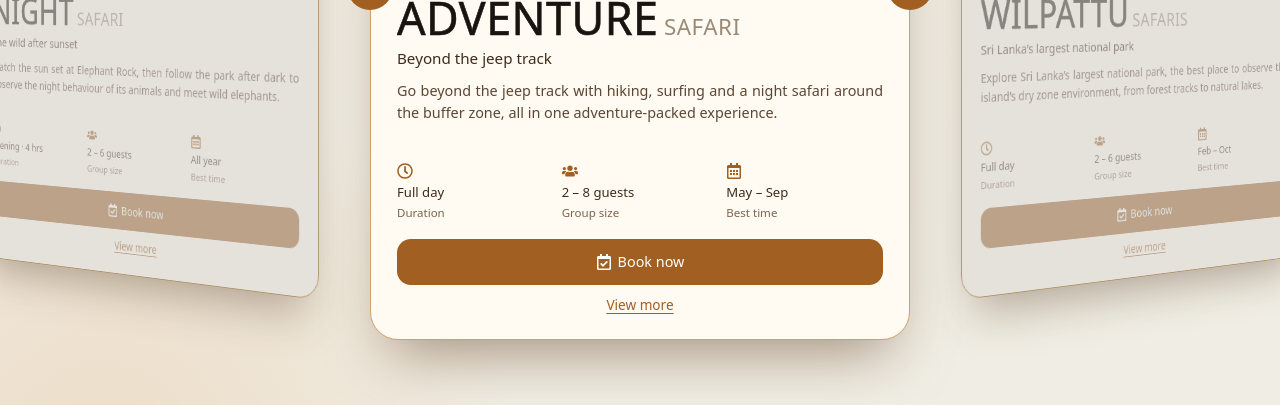
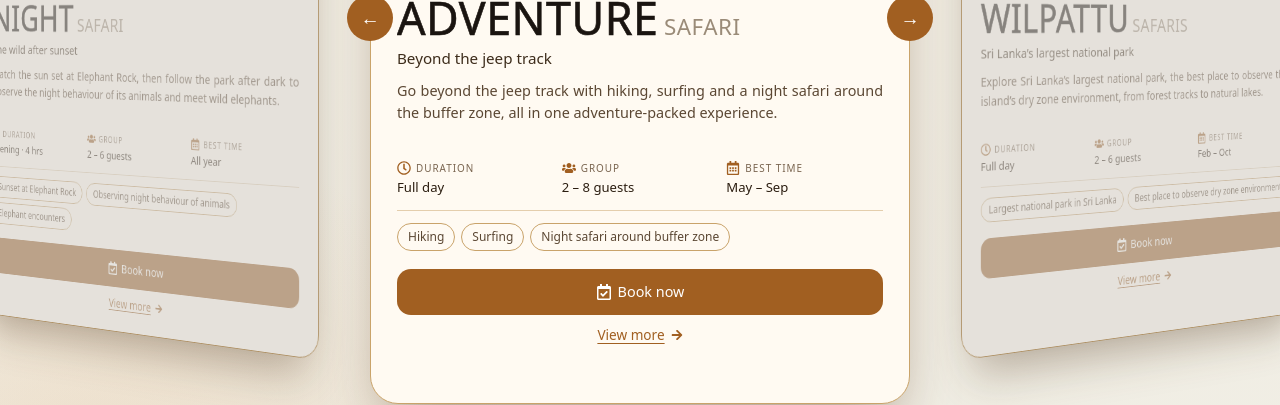
Before and after one commit to Benihin-Dev/canopy-safaris, a Next.js app: page / in a window 1280 px wide. Shown: the part 2480-2885 px from the top of the page. Built offline with nearby package versions, Linux system fonts and the light colour scheme; a web font is replaced by a local one.

Commit message:
Enhance SafariPackages component layout and styling
Updated the layout and styling of the SafariPackages component. Added new icons and improved the display of facts and highlights.

```diff
--- a/src/components/SafariPackages.jsx
+++ b/src/components/SafariPackages.jsx
@@ -11,6 +11,7 @@ import {
   FaRegClock,
   FaRegCalendarAlt,
   FaRegCalendarCheck,
+  FaArrowRight,
 } from "react-icons/fa";
 import { packages } from "@/data/packages";
 import { Bebas_Neue, Poppins } from "next/font/google";
@@ -104,17 +105,20 @@ const css = `
 .sp-tag{margin:0;font-size:.95rem;color:#7a6550;white-space:nowrap;overflow:hidden;text-overflow:ellipsis}
 .sp-meta p.sp-desc{margin:10px 0 0;font-size:.9rem;line-height:1.55;color:var(--sp-body);text-align:justify;height:calc(1.55em * 5);display:-webkit-box;-webkit-line-clamp:5;-webkit-box-orient:vertical;overflow:hidden}
 @media (min-width:640px){.sp-meta p.sp-desc{height:calc(1.55em * 3);-webkit-line-clamp:3}}
-.sp-facts{display:flex;gap:8px;margin:16px 0 0;padding:0;list-style:none}
-.sp-facts li{flex:1;min-width:0;display:flex;flex-direction:column;gap:2px;font-size:.82rem;font-weight:500;color:var(--sp-text)}
+.sp-facts{display:flex;gap:8px;margin:14px 0 0;padding:0 0 12px;list-style:none;border-bottom:1px solid rgba(201,163,106,.5)}
+.sp-facts li{flex:1;min-width:0;display:flex;flex-direction:column;gap:3px;font-size:.82rem;font-weight:500;color:var(--sp-heading)}
+.sp-fl{display:flex;align-items:center;gap:5px;font-size:.62rem;font-weight:400;letter-spacing:.1em;text-transform:uppercase;color:#7a6550}
+.sp-fl svg{width:14px;height:14px;flex:none;color:var(--sp-accent)}
 .sp-fv{display:block;white-space:nowrap;overflow:hidden;text-overflow:ellipsis}
-.sp-facts svg{width:16px;height:16px;color:var(--sp-accent);margin-bottom:2px}
-.sp-facts small{font-size:.72rem;font-weight:400;color:#7a6550}
+.sp-chips{display:flex;flex-wrap:wrap;gap:6px;margin:12px 0 0;padding:0;list-style:none}
+.sp-chips li{border:1px solid var(--sp-card-border);border-radius:999px;padding:4px 10px;font-size:.75rem;color:var(--sp-body)}
 .sp-cta{display:flex;align-items:center;justify-content:center;gap:6px;background:var(--sp-accent);color:#fff;border-radius:14px;padding:12px;font-size:.9rem;font-weight:500;transition:background .2s ease}
 .sp-cta:hover{background:var(--sp-accent-hover)}
 .sp-cta:focus-visible{outline:2px solid var(--sp-accent);outline-offset:3px}
 .sp-cta svg{width:16px;height:16px}
 .sp-actions{display:flex;flex-direction:column;gap:10px}
-.sp-more{display:block;text-align:center;font-size:.85rem;font-weight:500;color:var(--sp-accent);text-decoration:underline;text-underline-offset:3px;transition:color .2s ease}
+.sp-more{display:flex;align-items:center;justify-content:center;gap:6px;font-size:.85rem;font-weight:500;color:var(--sp-accent);text-decoration:underline;text-underline-offset:3px;transition:color .2s ease}
+.sp-more svg{width:12px;height:12px}
 .sp-more:hover{color:var(--sp-accent-hover)}
 .sp-card[data-pos="side"] .sp-more{pointer-events:none}
 .sp-all{margin-top:14px;display:inline-flex;align-items:center;gap:6px;border:1px solid var(--sp-accent);color:var(--sp-accent);border-radius:999px;padding:9px 22px;font-size:.9rem;font-weight:500;transition:background .2s ease,color .2s ease}
@@ -438,20 +442,31 @@ export default function SafariPackages() {
                   <p className="sp-desc font-inter">{p.desc}</p>
                   <ul className="sp-facts font-inter">
                     <li>
-                      <FaRegClock aria-hidden="true" />
+                      <span className="sp-fl">
+                        <FaRegClock aria-hidden="true" />
+                        Duration
+                      </span>
                       <span className="sp-fv">{p.duration}</span>
-                      <small>Duration</small>
                     </li>
                     <li>
-                      <FaUsers aria-hidden="true" />
+                      <span className="sp-fl">
+                        <FaUsers aria-hidden="true" />
+                        Group
+                      </span>
                       <span className="sp-fv">{p.groupSize}</span>
-                      <small>Group size</small>
                     </li>
                     <li>
-                      <FaRegCalendarAlt aria-hidden="true" />
+                      <span className="sp-fl">
+                        <FaRegCalendarAlt aria-hidden="true" />
+                        Best time
+                      </span>
                       <span className="sp-fv">{p.bestTime}</span>
-                      <small>Best time</small>
                     </li>
+                  </ul>
+                  <ul className="sp-chips font-inter">
+                    {p.highlights.map((h) => (
+                      <li key={h}>{h}</li>
+                    ))}
                   </ul>
                 </div>
                 <div className="sp-actions">
@@ -474,6 +489,7 @@ export default function SafariPackages() {
                     onClick={(e) => e.stopPropagation()}
                   >
                     View more
+                    <FaArrowRight aria-hidden="true" />
                   </Link>
                 </div>
               </div>
```
